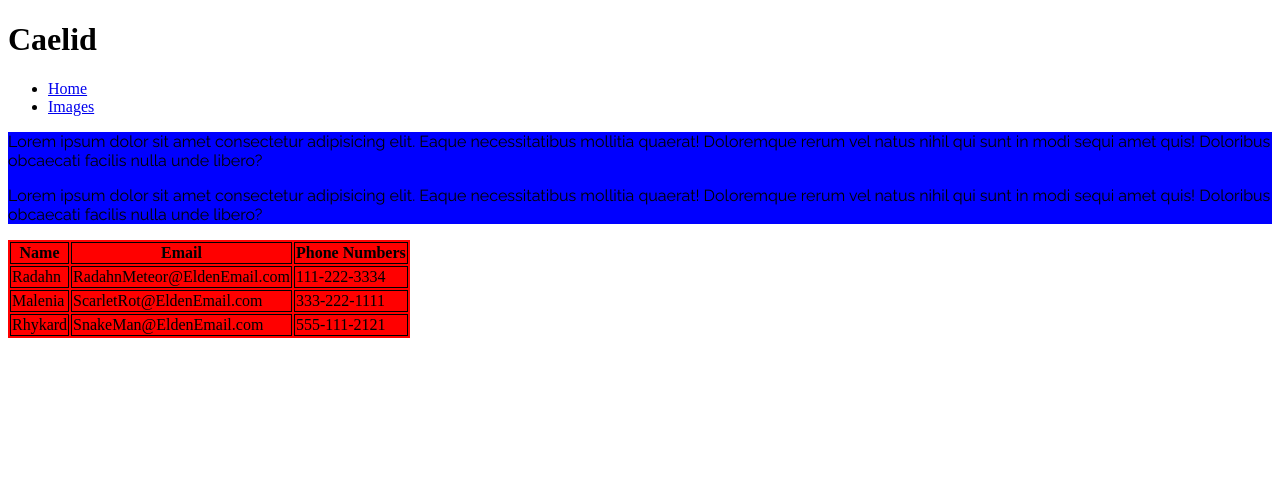
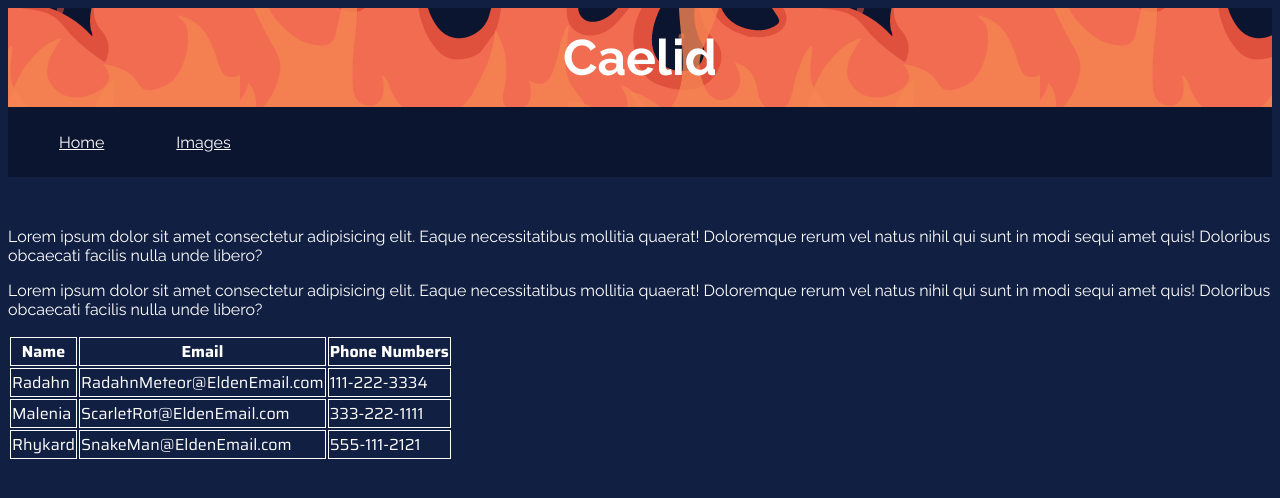
Before and after one commit to jpompey00/simple-travel-site, a plain HTML site: page index.html in a window 1280 px wide. Drawn offline with Linux system fonts and the light colour scheme.

Commit message:
updated layout colors and all

```diff
--- a/css/styles.css
+++ b/css/styles.css
@@ -2,39 +2,107 @@
 /*  rules for testing*/
 
 .contact-table {
-    background-color: red;
+
 }
 
 article {
-    background-color: blue;
+
 }
 
+nav{
+
+}
+
+
+.title{
+
+}
+body{
+    background-color: rgb(17, 31, 66);
+}
 /*  end rules for testing*/
+
+
+
+.nav-bar ul{
+
+    background-color: rgb(11, 21, 47);
+    padding: 25px 10px 25px 25px;
+    list-style-type: none;
+    height: 20px;
+    margin-top: 0px;
+
+
+}
+.nav-bar li{
+    float: left;
+    margin: 1px;
+    padding-right: 20px;
+    border-right: 15px;
+}
+
+.nav-bar li a {
+    color: white;
+    padding: 25px;
+    text-align: center;
+
+}
+.nav-bar li a:hover{
+    background-color:rgb(18, 35, 77)
+}
+
+
+.contact-table * {
+    border: 1px solid;
+}
+
+.title{
+    font-size: 50px;
+    text-align: center;
+    margin:0px;
+    padding: 20px;
+
+    background-image: url("../images/firebackground.png");
+    background-position: bottom;
+}
 
 
 
 
 
-.saira-p-text {
+/*Font Styling*/
+.saira-table-text {
     font-family: "Saira", sans-serif;
     font-optical-sizing: auto;
     font-weight: 100px;
     font-style: normal;
     font-variation-settings:
       "wdth" 100;
+      color:white
   }
+
 
 .raleway-p-text {
   font-family: "Raleway", sans-serif;
   font-optical-sizing: auto;
   font-weight: 100px;
   font-style: normal;
+  color:white
 }
 
-.contact-table th {
-    border:1px solid;
+.raleway-title-text {
+    font-family: "Raleway", sans-serif;
+    font-optical-sizing: auto;
+    font-weight: 200px;
+    font-style: normal;
+    color:white
   }
 
-.contact-table td {
-    border:1px solid;
+
+  .raleway-navigation-text {
+    font-family: "Raleway", sans-serif;
+    font-optical-sizing: auto;
+    font-weight: 100px;
+    font-style: normal;
+    color:white
   }
--- a/index.html
+++ b/index.html
@@ -14,23 +14,25 @@
 
 <body>
     <header>
-        <h1 id="top">Caelid</h1>
+        <h1 class="title raleway-title-text">Caelid</h1>
     </header>
-    <nav>
+
+    <nav class = "nav-bar raleway-navigation-text">
         <ul>
             <li><a href="index.html">Home</a></li>
             <li><a href="cityimages.html">Images</a></li>
         </ul>
     </nav>
 
-    <article>
-        <p class = "raleway-p-text">
+    <br>
+    <article class = "raleway-p-text">
+        <p>
             Lorem ipsum dolor sit amet consectetur adipisicing elit.
             Eaque necessitatibus mollitia quaerat! Doloremque rerum vel natus nihil qui sunt in modi sequi amet quis!
             Doloribus obcaecati facilis nulla unde libero?
         </p>
 
-        <p class = "raleway-p-text">
+        <p>
             Lorem ipsum dolor sit amet consectetur adipisicing elit.
             Eaque necessitatibus mollitia quaerat! Doloremque rerum vel natus nihil qui sunt in modi sequi amet quis!
             Doloribus obcaecati facilis nulla unde libero?
@@ -38,7 +40,7 @@
     </article>
 
 
-    <table class="contact-table">
+    <table class="saira-table-text contact-table" >
         <tr>
             <th>Name</th>
             <th>Email</th>
@@ -62,5 +64,8 @@
     </table>
 
 </body>
+<footer>
+
+</footer>
 
 </html>
```
Also changed, not shown: cityimages.html (+11 -6 lines), images/cooltext455696076783666.gif (added), images/firebackground.png (added). Lines whose indentation alone changed are shown as unchanged.
